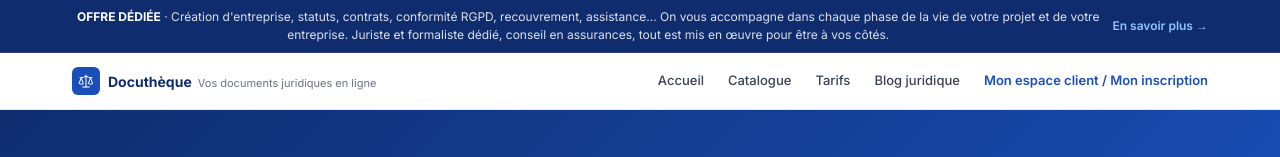
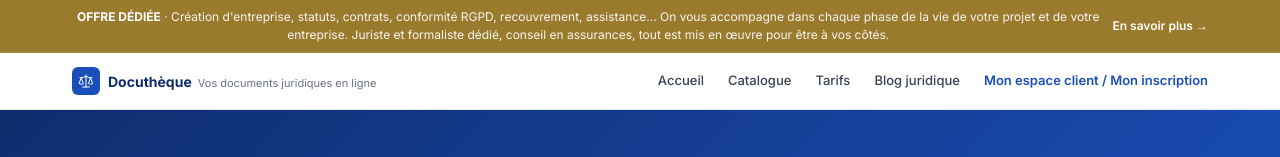
Before and after one commit to SYPA-ASSO/docutheque-next, a Next.js app: page /blog in a window 1280 px wide. Shown: the top 157 px of the page. Built offline with nearby package versions, Linux system fonts and the light colour scheme.

Commit message:
Restore gold header banner + fix blog page syntax

```diff
--- a/components/Header.tsx
+++ b/components/Header.tsx
@@ -4,12 +4,12 @@ export default function Header() {
   return (
     <>
       {/* BANDEAU OFFRE DÉDIÉE */}
-      <div style={{background: '#0f2d6e', borderBottom: '1px solid rgba(255,255,255,0.1)', padding: '8px 0', textAlign: 'center'}}>
+      <div style={{background: '#9a7b2e', borderBottom: '1px solid rgba(255,255,255,0.15)', padding: '8px 0', textAlign: 'center'}}>
         <div style={{maxWidth: '1200px', margin: '0 auto', padding: '0 2rem', display: 'flex', justifyContent: 'center', alignItems: 'center', gap: '8px'}}>
-          <span style={{color: 'rgba(255,255,255,0.85)', fontSize: '12px', lineHeight: '1.5'}}>
+          <span style={{color: 'rgba(255,255,255,0.92)', fontSize: '12px', lineHeight: '1.5'}}>
             <strong style={{color: 'white'}}>OFFRE DÉDIÉE</strong> · Création d'entreprise, statuts, contrats, conformité RGPD, recouvrement, assistance... On vous accompagne dans chaque phase de la vie de votre projet et de votre entreprise. Juriste et formaliste dédié, conseil en assurances, tout est mis en œuvre pour être à vos côtés.
           </span>
-          <a href="/accompagnement" style={{color: '#93c5fd', fontSize: '12px', fontWeight: '600', textDecoration: 'none', whiteSpace: 'nowrap'}}>En savoir plus →</a>
+          <a href="/accompagnement" style={{color: 'white', fontSize: '12px', fontWeight: '600', textDecoration: 'none', whiteSpace: 'nowrap'}}>En savoir plus →</a>
         </div>
       </div>
 
```
Also changed, not shown: app/blog/page.tsx (line endings or trailing spaces).
